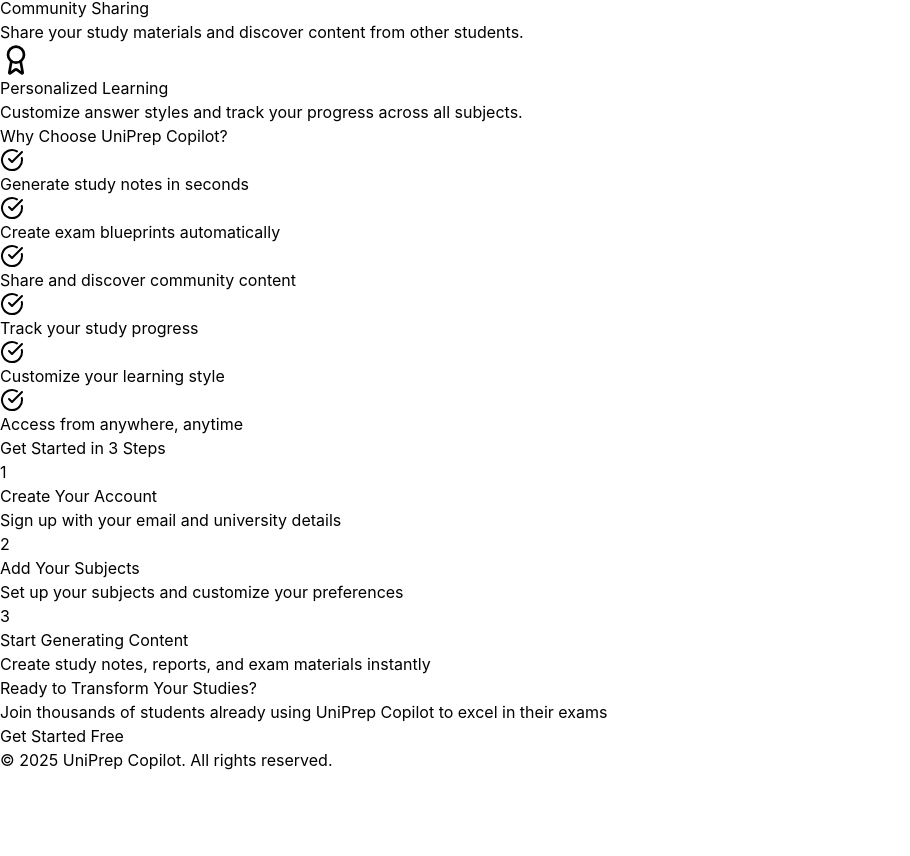
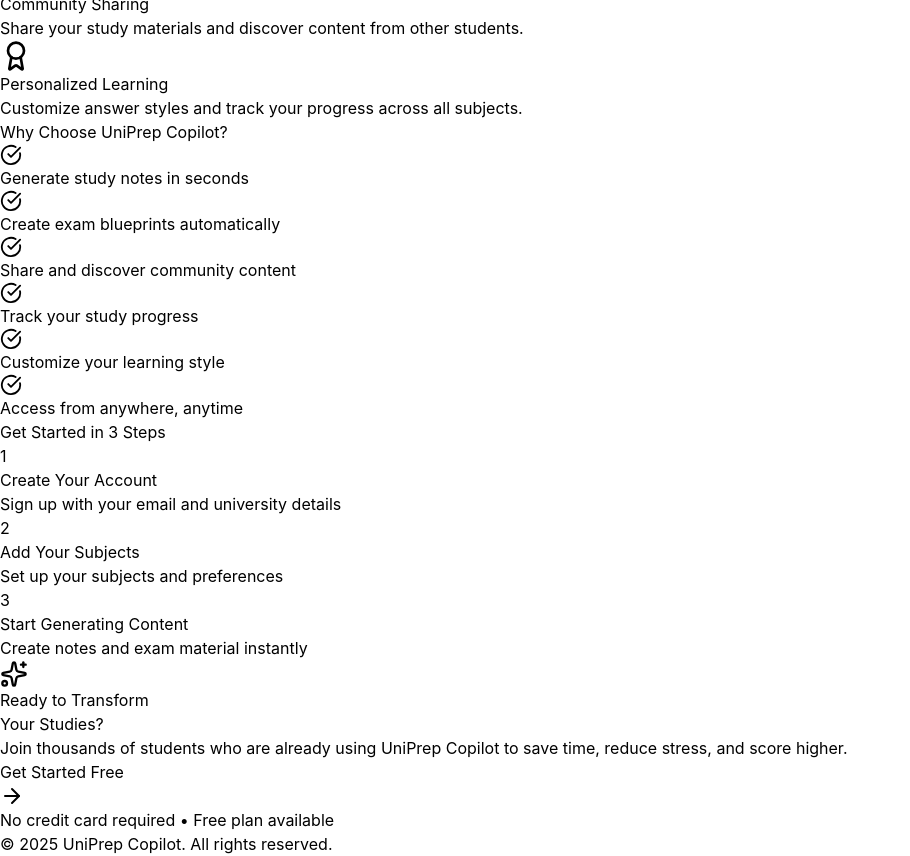
Before and after one commit to Avoy-Sasmal/UniPrep, a React (Vite) app in the folder frontend/: page / in a window 1280 px wide. Shown: the part 440-1296 px from the top of the page, without its empty margins (0-910 px from the left). Before the commit the page ends 1212 px from the top, so only its background shows below. Built offline with nearby package versions, Linux system fonts and the light colour scheme; no server answers.

Commit message:
Landing.jsx UI updated

```diff
--- a/frontend/src/pages/Landing.jsx
+++ b/frontend/src/pages/Landing.jsx
@@ -1,22 +1,19 @@
 import { useEffect } from 'react';
 import { Link } from 'react-router-dom';
-import { BookOpen, Users, Award, Zap, ArrowRight, CheckCircle } from 'lucide-react';
 import useAuthStore from '../store/authStore';
+import { BookOpen, Users, Award, Zap, ArrowRight, CheckCircle, Sparkles } from 'lucide-react';
 
 const Landing = () => {
   const { isAuthenticated, fetchUser } = useAuthStore();
 
   useEffect(() => {
-    // Check authentication status on mount
     const token = localStorage.getItem('accessToken');
     if (token) {
       fetchUser();
     } else {
-      // Ensure state is cleared if no token
       useAuthStore.setState({ isAuthenticated: false, user: null });
     }
-    // eslint-disable-next-line react-hooks/exhaustive-deps
-  }, []); // Only run on mount
+  }, []);
 
   const features = [
     {
@@ -53,32 +50,34 @@
   return (
     <div className="min-h-screen bg-gradient-to-br from-blue-50 via-white to-purple-50">
       {/* Navigation */}
-      <nav className="bg-white shadow-sm">
-        <div className="max-w-7xl mx-auto px-4 sm:px-6 lg:px-8 py-4">
+      <nav className="sticky top-0 z-50 backdrop-blur-md bg-white/70 border-b border-white/40">
+        <div className="max-w-7xl mx-auto px-4 sm:px-6 lg:px-8 py-3 sm:py-4">
           <div className="flex justify-between items-center">
             <div className="flex items-center gap-2">
-              <BookOpen className="text-blue-600" size={32} />
-              <span className="text-2xl font-bold text-gray-800">UniPrep Copilot</span>
+              <BookOpen className="text-blue-600" size={28} />
+              <span className="text-lg sm:text-2xl font-bold text-gray-800">
+                UniPrep Copilot
+              </span>
             </div>
-            <div className="flex items-center gap-4">
+            <div className="flex items-center gap-2 sm:gap-4">
               {isAuthenticated ? (
                 <Link
                   to="/dashboard"
-                  className="px-4 py-2 bg-blue-600 text-white rounded-lg hover:bg-blue-700 transition-colors"
+                  className="px-3 sm:px-4 py-2 bg-blue-600 text-white rounded-lg hover:bg-blue-700 transition text-sm sm:text-base"
                 >
-                  Go to Dashboard
+                  Dashboard
                 </Link>
               ) : (
                 <>
                   <Link
                     to="/login"
-                    className="px-4 py-2 text-gray-700 hover:text-gray-900 transition-colors"
+                    className="hidden sm:block px-4 py-2 text-gray-700 hover:text-gray-900 transition"
                   >
                     Login
                   </Link>
                   <Link
                     to="/login"
-                    className="px-4 py-2 bg-blue-600 text-white rounded-lg hover:bg-blue-700 transition-colors"
+                    className="px-3 sm:px-4 py-2 bg-blue-600 text-white rounded-lg hover:bg-blue-700 transition text-sm sm:text-base"
                   >
                     Get Started
                   </Link>
@@ -89,7 +88,7 @@
         </div>
       </nav>
 
-      {/* Hero Section */}
+      {/* Hero */}
       <section className="max-w-7xl mx-auto px-4 sm:px-6 lg:px-8 py-20">
         <div className="text-center">
           <h1 className="text-5xl md:text-6xl font-bold text-gray-900 mb-6">
@@ -130,67 +129,74 @@
         </div>
       </section>
 
-      {/* Features Section */}
-      <section className="max-w-7xl mx-auto px-4 sm:px-6 lg:px-8 py-20">
-        <h2 className="text-3xl font-bold text-center text-gray-900 mb-12">
+      {/* Features */}
+      <section className="max-w-7xl mx-auto px-4 sm:px-6 lg:px-8 py-16 sm:py-20">
+        <h2 className="text-2xl sm:text-3xl font-bold text-center text-gray-900 mb-10 sm:mb-12">
           Everything You Need to Excel
         </h2>
-        <div className="grid grid-cols-1 md:grid-cols-2 lg:grid-cols-4 gap-8">
+        <div className="grid grid-cols-1 sm:grid-cols-2 lg:grid-cols-4 gap-6 sm:gap-8">
           {features.map((feature, index) => (
             <div
               key={index}
-              className="bg-white p-6 rounded-lg shadow-md hover:shadow-lg transition-shadow"
+              className="bg-white/70 backdrop-blur-md border border-white/40 p-6 rounded-2xl shadow-md hover:shadow-xl hover:-translate-y-1 transition"
             >
               <div className="mb-4">{feature.icon}</div>
-              <h3 className="text-xl font-semibold text-gray-800 mb-2">{feature.title}</h3>
-              <p className="text-gray-600">{feature.description}</p>
+              <h3 className="text-lg sm:text-xl font-semibold text-gray-800 mb-2">
+                {feature.title}
+              </h3>
+              <p className="text-gray-600 text-sm sm:text-base">
+                {feature.description}
+              </p>
             </div>
           ))}
         </div>
       </section>
 
-      {/* Benefits Section */}
-      <section className="bg-white py-20">
+      {/* Benefits */}
+      <section className="py-16 sm:py-20 bg-white/60 backdrop-blur-lg">
         <div className="max-w-7xl mx-auto px-4 sm:px-6 lg:px-8">
-          <div className="grid grid-cols-1 lg:grid-cols-2 gap-12 items-center">
+          <div className="grid grid-cols-1 lg:grid-cols-2 gap-10 sm:gap-12 items-center">
             <div>
-              <h2 className="text-3xl font-bold text-gray-900 mb-6">
+              <h2 className="text-2xl sm:text-3xl font-bold text-gray-900 mb-6">
                 Why Choose UniPrep Copilot?
               </h2>
               <div className="space-y-4">
                 {benefits.map((benefit, index) => (
                   <div key={index} className="flex items-start gap-3">
-                    <CheckCircle className="text-green-600 flex-shrink-0 mt-1" size={24} />
-                    <p className="text-lg text-gray-700">{benefit}</p>
+                    <CheckCircle className="text-green-600 mt-1" size={22} />
+                    <p className="text-base sm:text-lg text-gray-700">
+                      {benefit}
+                    </p>
                   </div>
                 ))}
               </div>
             </div>
-            <div className="bg-gradient-to-br from-blue-100 to-purple-100 p-8 rounded-lg">
-              <div className="bg-white p-6 rounded-lg shadow-lg">
-                <h3 className="text-2xl font-bold text-gray-800 mb-4">Get Started in 3 Steps</h3>
+
+            <div className="bg-gradient-to-br from-blue-100 to-purple-100 p-6 sm:p-8 rounded-2xl">
+              <div className="bg-white/80 backdrop-blur-lg p-6 rounded-2xl shadow-lg">
+                <h3 className="text-xl sm:text-2xl font-bold text-gray-800 mb-4">
+                  Get Started in 3 Steps
+                </h3>
                 <ol className="space-y-4">
-                  <li className="flex items-start gap-3">
-                    <span className="bg-blue-600 text-white rounded-full w-8 h-8 flex items-center justify-center font-bold">1</span>
+                  {[
+                    ['Create Your Account', 'Sign up with your email and university details'],
+                    ['Add Your Subjects', 'Set up your subjects and preferences'],
+                    ['Start Generating Content', 'Create notes and exam material instantly']
+                  ].map((step, idx) => (
+                    <li key={idx} className="flex items-start gap-3">
+                      <span className="bg-blue-600 text-white rounded-full w-7 h-7 sm:w-8 sm:h-8 flex items-center justify-center font-bold">
+                        {idx + 1}
+                      </span>
                       <div>
-                      <p className="font-semibold text-gray-800">Create Your Account</p>
-                      <p className="text-gray-600">Sign up with your email and university details</p>
+                        <p className="font-semibold text-gray-800 text-sm sm:text-base">
+                          {step[0]}
+                        </p>
+                        <p className="text-gray-600 text-sm sm:text-base">
+                          {step[1]}
+                        </p>
                       </div>
                     </li>
-                  <li className="flex items-start gap-3">
-                    <span className="bg-blue-600 text-white rounded-full w-8 h-8 flex items-center justify-center font-bold">2</span>
-                    <div>
-                      <p className="font-semibold text-gray-800">Add Your Subjects</p>
-                      <p className="text-gray-600">Set up your subjects and customize your preferences</p>
-                    </div>
-                  </li>
-                  <li className="flex items-start gap-3">
-                    <span className="bg-blue-600 text-white rounded-full w-8 h-8 flex items-center justify-center font-bold">3</span>
-                    <div>
-                      <p className="font-semibold text-gray-800">Start Generating Content</p>
-                      <p className="text-gray-600">Create study notes, reports, and exam materials instantly</p>
-                    </div>
-                  </li>
+                  ))}
                 </ol>
               </div>
             </div>
@@ -198,35 +204,64 @@
         </div>
       </section>
 
-      {/* CTA Section */}
-      <section className="max-w-7xl mx-auto px-4 sm:px-6 lg:px-8 py-20">
-        <div className="bg-gradient-to-r from-blue-600 to-purple-600 rounded-2xl p-12 text-center text-white">
-          <h2 className="text-4xl font-bold mb-4">Ready to Transform Your Studies?</h2>
-          <p className="text-xl mb-8 text-blue-100">
-            Join thousands of students already using UniPrep Copilot to excel in their exams
+      {/* CTA */}
+      <section className="max-w-4xl mx-auto px-4 sm:px-6 lg:px-8 py-12 sm:py-16">
+        <div className="relative overflow-hidden rounded-[2rem] bg-gradient-to-br from-blue-700 via-indigo-600 to-purple-700 shadow-2xl">
+
+          {/* Animated Background Blobs - Scaled down slightly */}
+          <div className="absolute top-0 left-0 -translate-x-1/2 -translate-y-1/2 w-56 h-56 bg-white/10 rounded-full blur-3xl animate-pulse" />
+          <div className="absolute bottom-0 right-0 translate-x-1/3 translate-y-1/3 w-80 h-80 bg-purple-500/30 rounded-full blur-3xl animate-pulse delay-700" />
+
+          {/* Grid Pattern Overlay */}
+          <div className="absolute inset-0 bg-[url('https://grainy-gradients.vercel.app/noise.svg')] opacity-20 brightness-100 mix-blend-overlay"></div>
+
+          {/* Content Container - Reduced padding */}
+          <div className="relative z-10 px-6 sm:px-10 py-10 sm:py-14 text-center">
+
+            {/* Floating Icon - Slightly smaller margin */}
+            <div className="inline-flex items-center justify-center p-3 mb-5 bg-white/10 backdrop-blur-sm border border-white/20 rounded-2xl shadow-inner transform transition-transform hover:scale-110 duration-300">
+              <Sparkles className="text-yellow-300" size={28} />
+            </div>
+
+            {/* Heading - Reduced text size */}
+            <h2 className="text-2xl sm:text-4xl font-bold mb-4 text-white tracking-tight leading-tight">
+              Ready to Transform <br className="hidden sm:block" />
+              <span className="text-transparent bg-clip-text bg-gradient-to-r from-blue-100 to-purple-200">
+                Your Studies?
+              </span>
+            </h2>
+
+            {/* Paragraph - Reduced max-width and margin */}
+            <p className="text-base sm:text-lg mb-8 text-blue-100/90 max-w-lg mx-auto leading-relaxed">
+              Join thousands of students who are already using UniPrep Copilot to save time, reduce stress, and score higher.
             </p>
-          {!isAuthenticated ? (
+
+            <div className="flex flex-col sm:flex-row gap-4 justify-center items-center">
               <Link
-              to="/login"
-              className="inline-block px-8 py-4 bg-white text-blue-600 text-lg font-semibold rounded-lg hover:bg-gray-100 transition-colors"
+                to={isAuthenticated ? '/dashboard' : '/login'}
+                className="group relative inline-flex items-center gap-2 px-8 py-3 bg-white text-blue-700 text-base font-bold rounded-xl shadow-lg hover:shadow-blue-500/30 transition-all duration-300 transform hover:-translate-y-1 overflow-hidden"
               >
-              Get Started Free
+                {/* Button Shine Effect */}
+                <div className="absolute inset-0 bg-gradient-to-r from-transparent via-white/20 to-transparent translate-x-[-100%] group-hover:translate-x-[100%] transition-transform duration-700" />
+
+                <span>{isAuthenticated ? 'Go to Dashboard' : 'Get Started Free'}</span>
+                <ArrowRight className="w-5 h-5 transition-transform duration-300 group-hover:translate-x-1" />
               </Link>
-          ) : (
-            <Link
-              to="/dashboard"
-              className="inline-block px-8 py-4 bg-white text-blue-600 text-lg font-semibold rounded-lg hover:bg-gray-100 transition-colors"
-            >
-              Go to Dashboard
-            </Link>
-          )}
+            </div>
+
+            <p className="mt-5 text-xs sm:text-sm text-blue-200/60 font-medium">
+              No credit card required • Free plan available
+            </p>
+          </div>
         </div>
       </section>
 
       {/* Footer */}
-      <footer className="bg-gray-900 text-gray-400 py-8">
-        <div className="max-w-7xl mx-auto px-4 sm:px-6 lg:px-8 text-center">
-          <p>&copy; 2025 UniPrep Copilot. All rights reserved.</p>
+      <footer className="bg-gray-900 text-gray-400 py-6 sm:py-8">
+        <div className="max-w-7xl mx-auto px-4 text-center">
+          <p className="text-sm sm:text-base">
+            &copy; 2025 UniPrep Copilot. All rights reserved.
+          </p>
         </div>
       </footer>
     </div>
```
Also changed, not shown: frontend/src/index.css (+17 -0 lines). Lines whose indentation alone changed are shown as unchanged.
